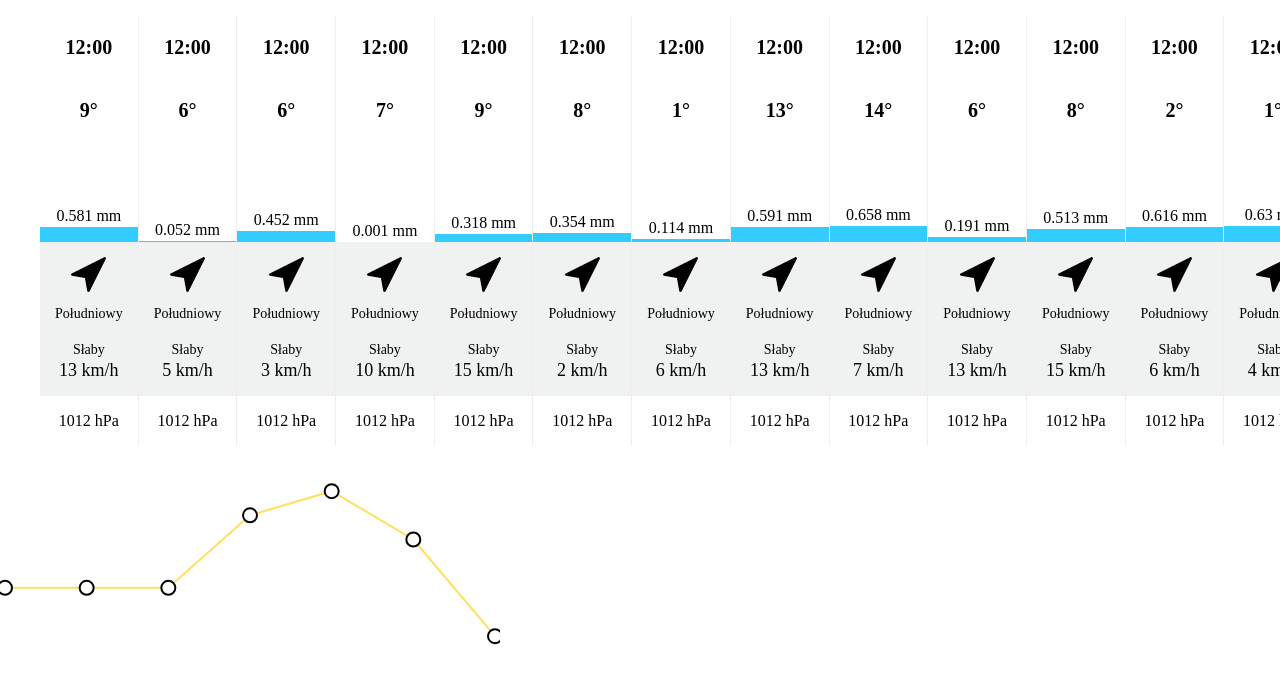
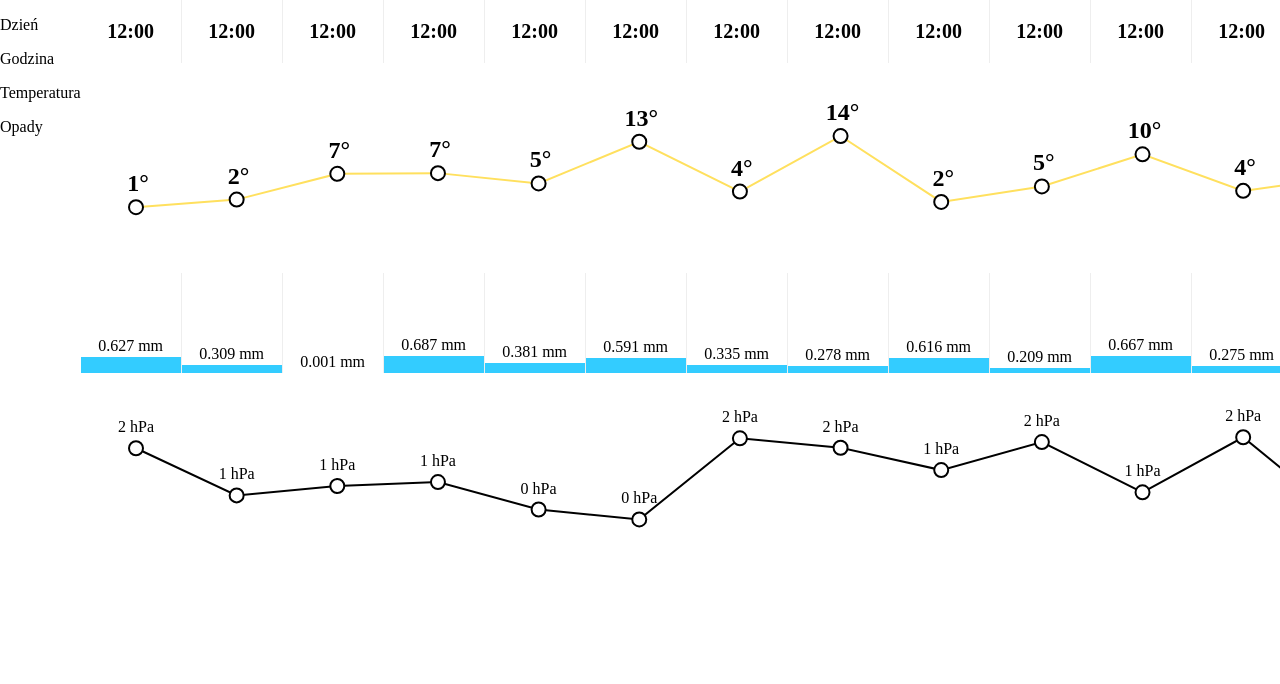
Before and after one commit to adamlewkowicz/weather-widget, a React (Create React App) app: page / in a window 1280 px wide. Shown: the top 684 px of the page. Built offline with nearby package versions, Linux system fonts and the light colour scheme.

Commit message:
refactor chart

```diff
--- a/src/App.tsx
+++ b/src/App.tsx
@@ -16,10 +16,10 @@ const mockData = Array
   .from({ length: 24 })
   .map((_, index) => ({
     hour: index,
-    hPaPressure: 1012,
+    hPaPressure: randomBetweenRange(1112, 1114),
     rainfallQuantity: randomBetweenRange(0.1, 0.8),
     windDirection: 4,
-    windVelocity: randomBetweenRange(12, 27),
+    windVelocity: randomBetweenRange(12, 22),
     temperature: randomBetweenRange(-4, 10)
   }))
 
--- /dev/null
+++ b/src/components/HpaLabel.tsx
@@ -0,0 +1,13 @@
+import React from 'react';
+
+export const HPaLabel = (props: any) => {
+  return (
+    <text
+      x={props.x}
+      y={props.y}
+      dy={-16}
+      fontSize={16}
+      textAnchor="middle"
+    >{props.value.toFixed(0)} hPa</text>
+  );
+}
--- a/src/components/LineChart.tsx
+++ b/src/components/LineChart.tsx
@@ -65,10 +65,12 @@ const options = {
       display: false,
     }],
     yAxes: [{
-      display: false,
+      // display: false,
       ticks: {
         beginAtZero: true,
       },
+      barThickness: 20,  // number (pixels) or 'flex'
+      maxBarThickness: 20 // number (pixels)
     }]
   }
 };
--- a/src/components/LineCharts.tsx
+++ b/src/components/LineCharts.tsx
@@ -1,12 +1,14 @@
-import React from 'react';
+import React, { ReactNode } from 'react';
 import {
-  LineChart, Line
+  LineChart, Line, YAxis, CartesianAxis
 } from 'recharts';
+import { WEATHER_BLOCK_WIDTH } from '../consts';
 
 interface LineChartsProps {
   width: number
   data: number[]
-  renderLabel?: () => JSX.Element
+  renderLabel?: (props: any) => ReactNode
+  color?: string
 }
 
 export const LineCharts = (props: LineChartsProps) => {
@@ -14,19 +16,25 @@ export const LineCharts = (props: LineChartsProps) => {
   const normalizedData = props.data.map(record => ({
     [DATA_KEY]: record
   }));
+  const margin = WEATHER_BLOCK_WIDTH / 2 - 30;
 
   return (
     <LineChart
-      width={500 ?? props.width}
-      height={300}
+      width={props.width}
+      height={150}
       data={normalizedData}
+      margin={{ top: 30, left: 25, right: 60, bottom: 30 }}
+      style={{ padding: 30 }}
+      barSize={20}
     >
+      <CartesianAxis x={40} y={50} width={5} height={100} fill="red" />
       <Line
         label={props.renderLabel}
         type="linear"
         dataKey={DATA_KEY}
-        stroke="#FFE05E"
-        activeDot={{ r: 8 }}
+        stroke={props.color}
+        points={[{ x: 1, y: 12, value: 140 }]}
+        // activeDot={{ r: 8 }}
         strokeWidth={2}
         dot={CustomDot}
       />
--- /dev/null
+++ b/src/components/TempLabel.tsx
@@ -0,0 +1,16 @@
+import React from 'react';
+
+export const TempLabel = (props: any) => {
+  return (
+    <text
+      x={props.x}
+      y={props.y}
+      dy={-16}
+      dx={2}
+      // fill={stroke}
+      fontSize={24}
+      fontWeight="bold"
+      textAnchor="middle"
+    >{props.value.toFixed(0)}&#176;</text>
+  );
+}
--- a/src/components/WeatherBlock.tsx
+++ b/src/components/WeatherBlock.tsx
@@ -34,7 +34,7 @@ const Temperature = styled.p`
   font-weight: bold;
 `
 
-const Time = styled.p`
+export const Time = styled.p`
   font-size: 20px;
   font-weight: bold;
 `
--- /dev/null
+++ b/src/components/WeatherGrid.tsx
@@ -0,0 +1,35 @@
+import React, { ReactNode } from 'react';
+import styled from 'styled-components';
+import { WEATHER_BLOCK_WIDTH } from '../consts';
+
+interface WeatherGridProps<T> {
+  data: T[]
+  title?: string
+  renderItem: (item: T) => ReactNode
+}
+
+export const WeatherRow = <T extends object>(props: WeatherGridProps<T>) => {
+  return (
+    <Container>
+      {props.title}
+      {props.data.map(record => (
+        <Item>
+          {props.renderItem(record)}
+        </Item>
+      ))}
+    </Container>
+  );
+}
+
+const Container = styled.div`
+  display: flex;
+
+`
+
+const Item = styled.div`
+  min-width: ${WEATHER_BLOCK_WIDTH}px;
+  display: flex;
+  align-items: center;
+  justify-content: center;
+  border-right: 1px solid #EEEEEE;
+`
--- a/src/components/WeatherWidget.tsx
+++ b/src/components/WeatherWidget.tsx
@@ -1,11 +1,15 @@
 import React from 'react';
 import styled from 'styled-components';
 import { Weather } from '../types';
-import { WeatherBlock } from './WeatherBlock';
+import { WeatherBlock, Time } from './WeatherBlock';
 import { LineChart } from './LineChart';
 import { LineCharts } from './LineCharts';
 import { WEATHER_BLOCK_WIDTH } from '../consts';
 import { Theatre } from './Theatre';
+import { WeatherRow } from './WeatherGrid';
+import { Rainfall } from './Rainfall';
+import { TempLabel } from './TempLabel';
+import { HPaLabel } from './HpaLabel';
 
 interface WeatherWidgetProps {
   data: Weather[]
@@ -13,21 +17,39 @@ interface WeatherWidgetProps {
 
 export const WeatherWidget = (props: WeatherWidgetProps) => {
   const chartWidth = props.data.length * WEATHER_BLOCK_WIDTH;
+  const temperatures = props.data.map(weather => weather.temperature);
+  const pressures = props.data.map(weather => weather.hPaPressure);
 
   return (
     <Container>
+      <Titles>
+        <Title>Dzień</Title>
+        <Title>Godzina</Title>
+        <Title>Temperatura</Title>
+        <Title>Opady</Title>
+      </Titles>
       <Theatre>
-        <BlocksContainer>
+        <WeatherRow data={props.data} renderItem={() => <Time>12:00</Time>} />
+        <LineCharts
+          width={chartWidth}
+          data={temperatures}
+          renderLabel={TempLabel}
+          color="#FFE05E"
+        />
+        <WeatherRow data={props.data} renderItem={weather => <Rainfall value={weather.rainfallQuantity} />} />
+        <LineCharts
+          width={chartWidth}
+          data={pressures}
+          renderLabel={HPaLabel}
+          color="#000"
+        />
+        {/* <BlocksContainer>
           {props.data.map(weather => (
             <WeatherBlock
               weather={weather}
             />
           ))}
-        </BlocksContainer>
-        <LineCharts
-          width={chartWidth}
-          data={[7, 7, 7, 10, 11, 9, 5]}
-        />
+        </BlocksContainer> */}
       </Theatre>
     </Container>
   );
@@ -35,9 +57,18 @@ export const WeatherWidget = (props: WeatherWidgetProps) => {
 
 const Container= styled.div`
   font-family: 'Source Sans Pro';
+  display: flex;
 `
 
 const BlocksContainer = styled.ul`
   display: flex;
   flex-direction: row;
 `
+
+const Titles = styled.div`
+
+`
+
+const Title = styled.p`
+
+`
```
